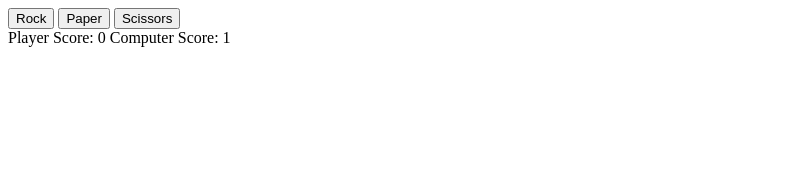
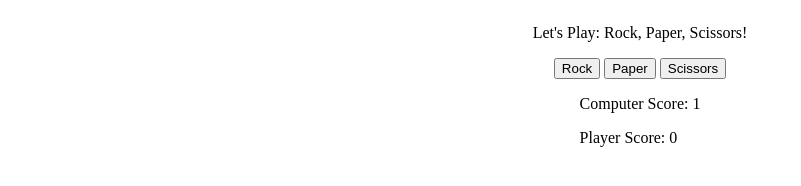
Before and after one commit to Jvthai/rock_paper_scissors, a plain HTML site: page index.html in a window 1280 px wide. Both pictures are taken after a click on the button "Rock". Shown: the whole page, without its empty margins (0-801 px from the left). Drawn offline with Linux system fonts and the light colour scheme.

Commit message:
Add flexbox ui

```diff
--- a/index.html
+++ b/index.html
@@ -1,16 +1,33 @@
 <!DOCTYPE html>
-<html>
+<html lang="en">
   <head>
-  <title>Page Title</title>
+    <title>RPS</title>
     <meta charset="UTF-8"/>
+    <link rel="stylesheet" href="styles.css">
   </head>
   <script src="script.js"></script>
-<body>
+  <body class="container">
+    <p>Let's Play: Rock, Paper, Scissors!</p>
+    <div>
       <button id="rock">Rock</button>
       <button id="paper">Paper</button>
       <button id="scissors">Scissors</button>
+    </div>
+
+    <!--
+  lets build a scoreboard that tracks and updates wins/losses
+    -->
+    <div>
+      <p>Computer Score: <span id="cScore"></span></p>
+      <p>Player Score: <span id="pScore"></span></p>
+    </div>
+
+
+    <!-- <div id="scoreTrack">
+    </div>
+
+    <div id="score"></div> -->
     <div id="results">
     </div>
-  <div id="score"></div>
   </body>
 </html>
--- a/script.js
+++ b/script.js
@@ -11,7 +11,8 @@ window.onload=function(){
   const rock = document.querySelector('#rock');
   const paper = document.querySelector('#paper');
   const scissors = document.querySelector('#scissors');
-
+  const cScore = document.querySelector('#cScore');
+  const pScore = document.querySelector('#pScore');
 
   rock.addEventListener('click', () => {
     playRound("rock", computerPlay());
@@ -34,8 +35,11 @@ window.onload=function(){
 
   //display score
   function updateScore(){
-    const score = document.querySelector('#score');
-    score.textContent = 'Player Score: ' + playerScore + ' Computer Score: ' + computerScore;
+   // const score = document.querySelector('#score');
+    //score.textContent = 'Player Score: ' + playerScore + ' Computer Score: ' + computerScore;
+    cScore.textContent = computerScore;
+    pScore.textContent = playerScore;
+
   }
 
   //Computer's rps guess
--- /dev/null
+++ b/styles.css
@@ -0,0 +1,10 @@
+.container {
+    display: flex;
+    flex-direction: column;
+    justify-content: center;
+    align-items: center;
+}
+
+/* div{
+    border: solid black;
+} */
```
Also changed, not shown: 1 other file. Lines whose indentation alone changed are shown as unchanged.
